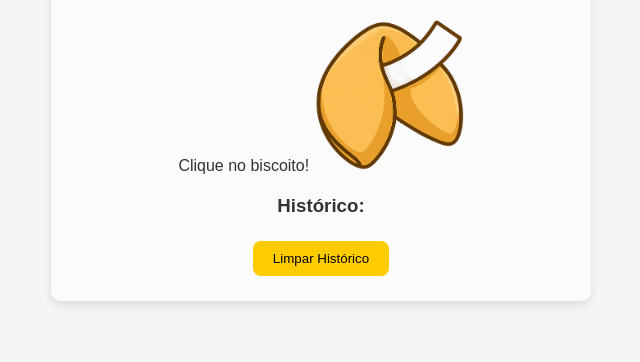
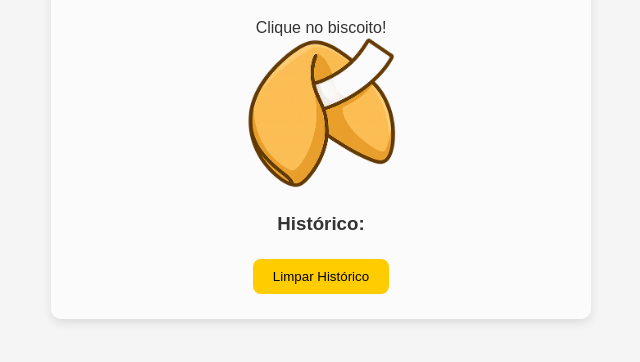
Before and after one commit to ferreira2006/biscoito-da-sorte, a plain HTML site: page index.html in a window 1280 px wide. Shown: the part 176-538 px from the top of the page, without its empty margins (319-959 px from the left). Drawn offline with Linux system fonts and the light colour scheme.

Commit message:
Update index.html

```diff
--- a/index.html
+++ b/index.html
@@ -13,9 +13,10 @@
         <button id="toggleTema">🌙 Modo Escuro</button>
         <h1>Biscoito da Sorte</h1>
 
+        <center>Clique no biscoito!</center>
         <!-- Imagem do biscoito -->
         <div id="biscoitoContainer" style="position: relative; display: inline-block;">
-          Clique no biscoito!
+
   <img id="biscoitoImg" src="assets/icons/biscoito.png" alt="Biscoito da Sorte" />
     <div id="spinner" style="
       position: absolute;
```
